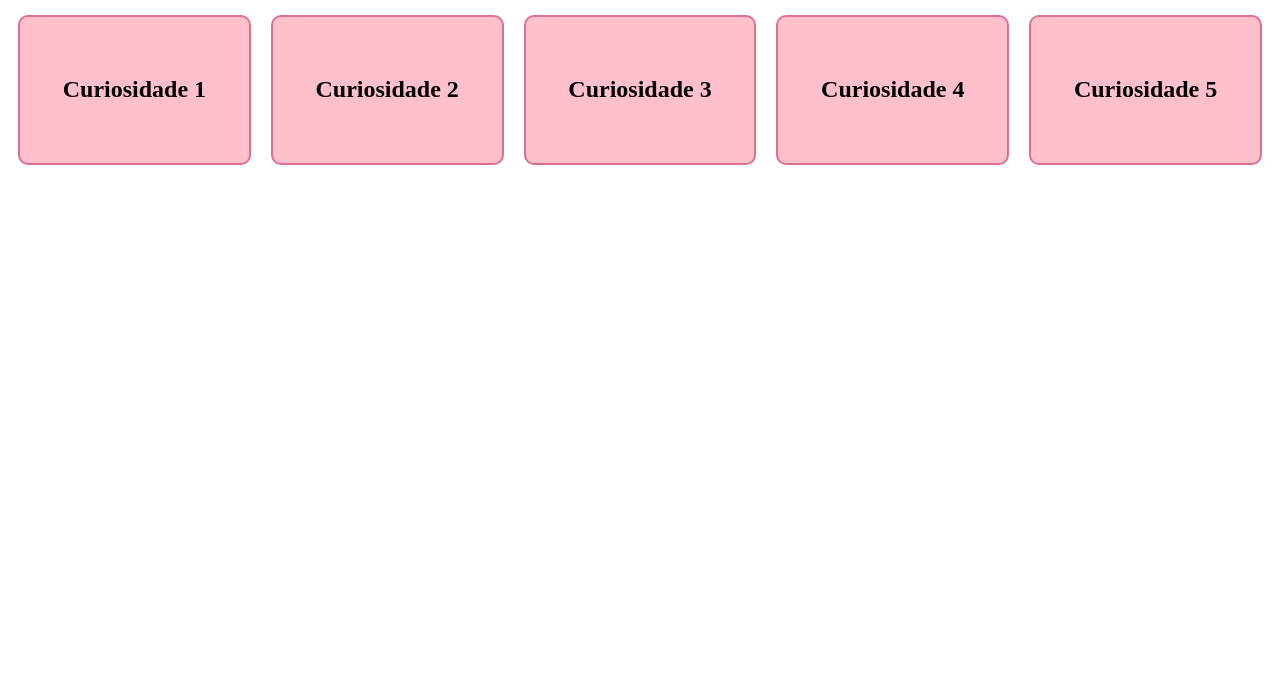
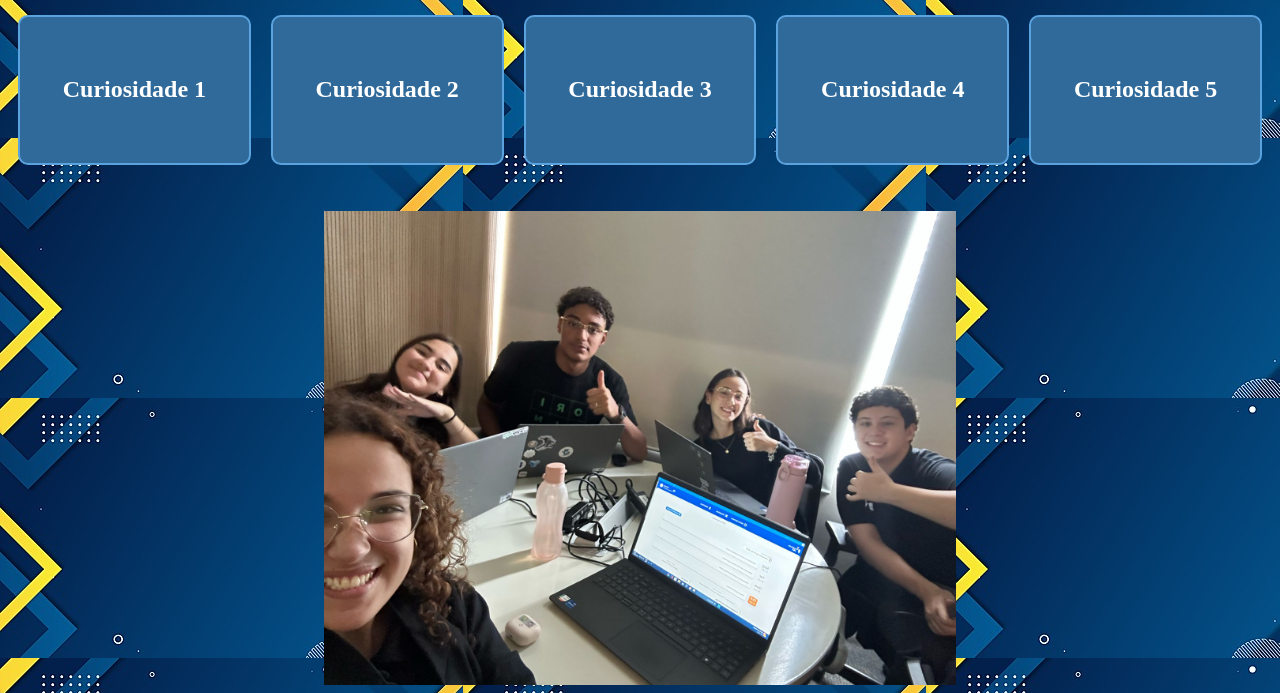
Before and after one commit to leonardolinsz/aoPositivo, a plain HTML site: page index.html in a window 1280 px wide. Shown: the part 122-815 px from the top of the page. Drawn offline with Linux system fonts and the light colour scheme.

Commit message:
adicinoado

```diff
--- a/index.html
+++ b/index.html
@@ -42,12 +42,12 @@
             <div class="content">Somos todos muito quietinhos🤫</div>
 
           </div>
+    </div>
+<br><br>
 
-
-
-
-    </div>
-
+    <div>
+        <img src="grupo.jpg" alt="nos">
+      </div>
     </section>
 
 
--- a/style.css
+++ b/style.css
@@ -6,11 +6,11 @@
 .c {
     width: 250px;
     height: 150px;
-    border: palevioletred solid 2px ;
+    border: rgb(90, 163, 223) solid 2px ;
     border-radius: 10px;
     margin: 10px;
     position: relative;
-    background-color: pink;
+    background-color: rgb(47, 106, 154);
     overflow: hidden;
     display: flex;
     align-items: center;
@@ -58,3 +58,15 @@
     transition: opacity 0.3s ease;
 
   }
+
+
+  img{
+    padding: top;
+    display: flex;
+    width: 50%;
+    margin: auto;
+  }
+  body{
+    color: white;
+    background-image: url(fundo.jpg)  ;
+  }
```
Also changed, not shown: fundo.jpg (added), grupo.jpg (added).
